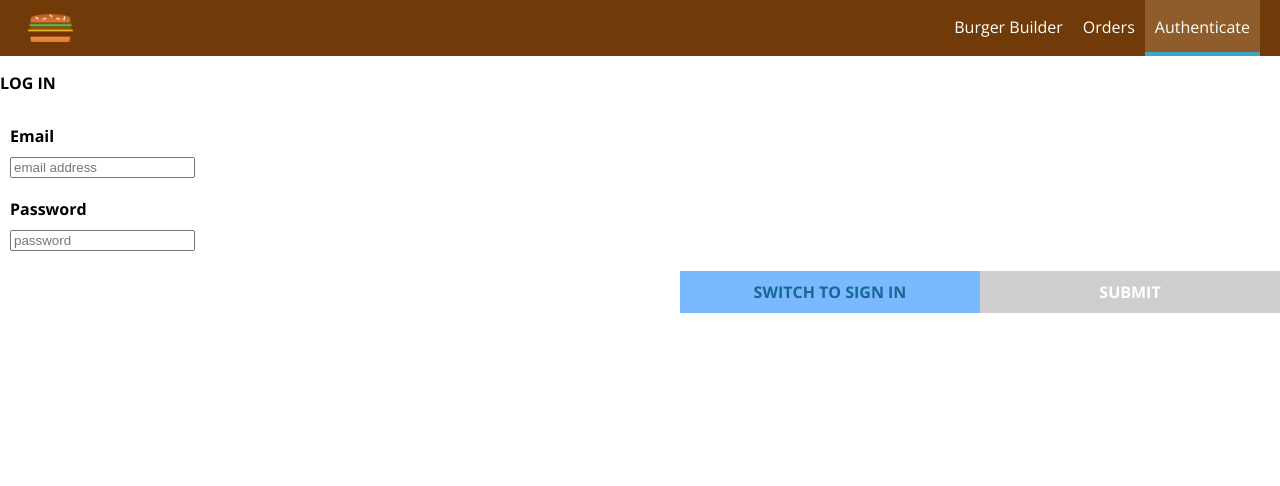
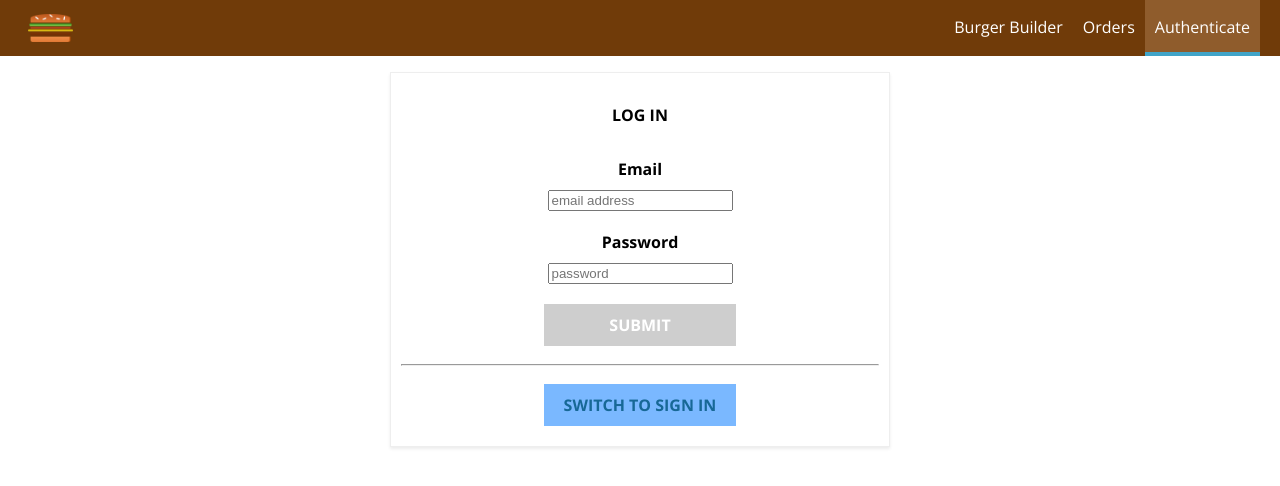
Before and after one commit to papawlo/burger-builder-app, a React app: page /auth in a window 1280 px wide. Shown: the top 486 px of the page. Built offline with nearby package versions, Linux system fonts and the light colour scheme.

Commit message:
329. Adding a Spinner

```diff
--- a/src/components/UI/Button/Button.css
+++ b/src/components/UI/Button/Button.css
@@ -40,7 +40,7 @@
         width: min(40%, 300px);
     }
 
-    .Button:last-of-type {
+    /* .Button:last-of-type {
         float: right;
-    }
+    } */
 }
--- a/src/containers/Auth/Auth.css
+++ b/src/containers/Auth/Auth.css
@@ -15,8 +15,13 @@
     }
 }
 
-.Auth .Button:first-of-type {
+/* .Auth .Button:first-of-type {
     margin-left: inherit;
     padding-left: inherit;
     outline: red !important;
+} */
+
+.ErrorMessage {
+    color: tomato;
+    font-weight: bold;
 }
--- a/src/containers/Auth/Auth.js
+++ b/src/containers/Auth/Auth.js
@@ -4,6 +4,7 @@ import Button from '../../components/UI/Button/Button'
 import classes from './Auth.css';
 import * as actions from '../../store/actions/index';
 import { connect } from 'react-redux';
+import Spinner from '../../components/UI/Spinner/Spinner';
 
 
 class Auth extends Component {
@@ -128,12 +129,29 @@ class Auth extends Component {
             </form>
 
         );
+
+        if (this.props.loading) {
+            form = <Spinner />;
+        }
+
+
+        let errorMessage = null;
+        if (this.props.error) {
+            errorMessage = (
+                <p className={classes.ErrorMessage}>
+                    {this.props.error.message}
+                </p>
+            )
+        }
         return (
-            <div className={classes.ContactData}>
+            <div className={classes.Auth}>
+                {errorMessage}
                 <h4>
                     LOG IN
                 </h4>
+
                 {form}
+                <hr />
                 <Button
                     clicked={this.switchAuthModeHandler}
                     btnType="Info">
@@ -143,10 +161,17 @@ class Auth extends Component {
         )
     }
 }
+
+const mapStateToProps = state => {
+    return {
+        loading: state.auth.loading,
+        error: state.auth.error
+    }
+}
 const mapDispatchToProps = dispatch => {
     return {
         onAuth: (email, password, isSignup) => dispatch(actions.auth(email, password, isSignup))
     }
 }
 
-export default connect(null, mapDispatchToProps)(Auth);
+export default connect(mapStateToProps, mapDispatchToProps)(Auth);
--- a/src/store/actions/auth.js
+++ b/src/store/actions/auth.js
@@ -44,7 +44,7 @@ export const auth = (email, password, isSignup) => {
             dispatch(authSuccess(response.data.idToken, response.data.localId));
         }).catch(err => {
             console.log("🚀 ~ file: auth.js ~ line 46 ~ auth ~ err", err);
-            dispatch(authFail(err));
+            dispatch(authFail(err.response.data.error));
         });
     }
 }
```
